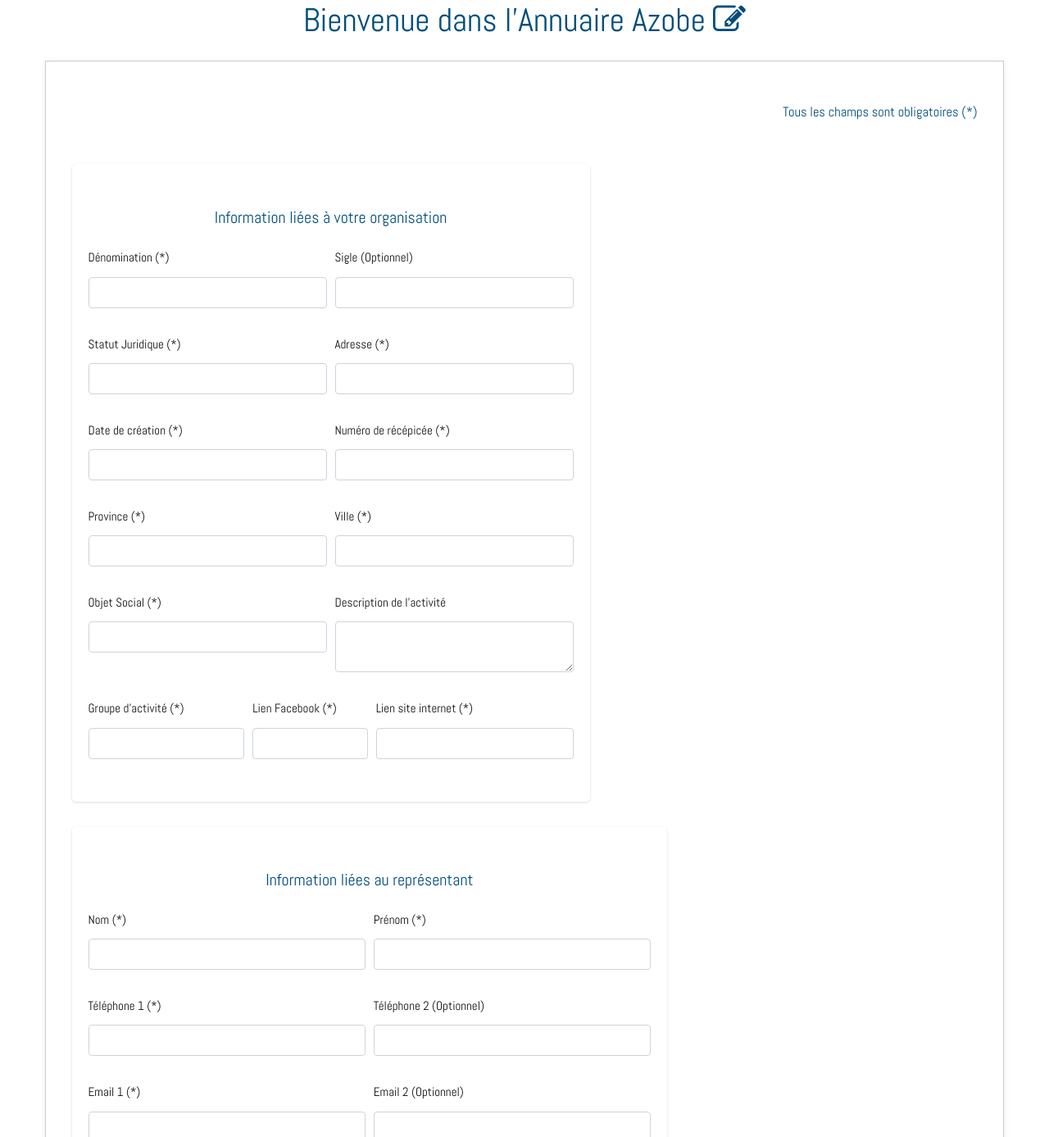
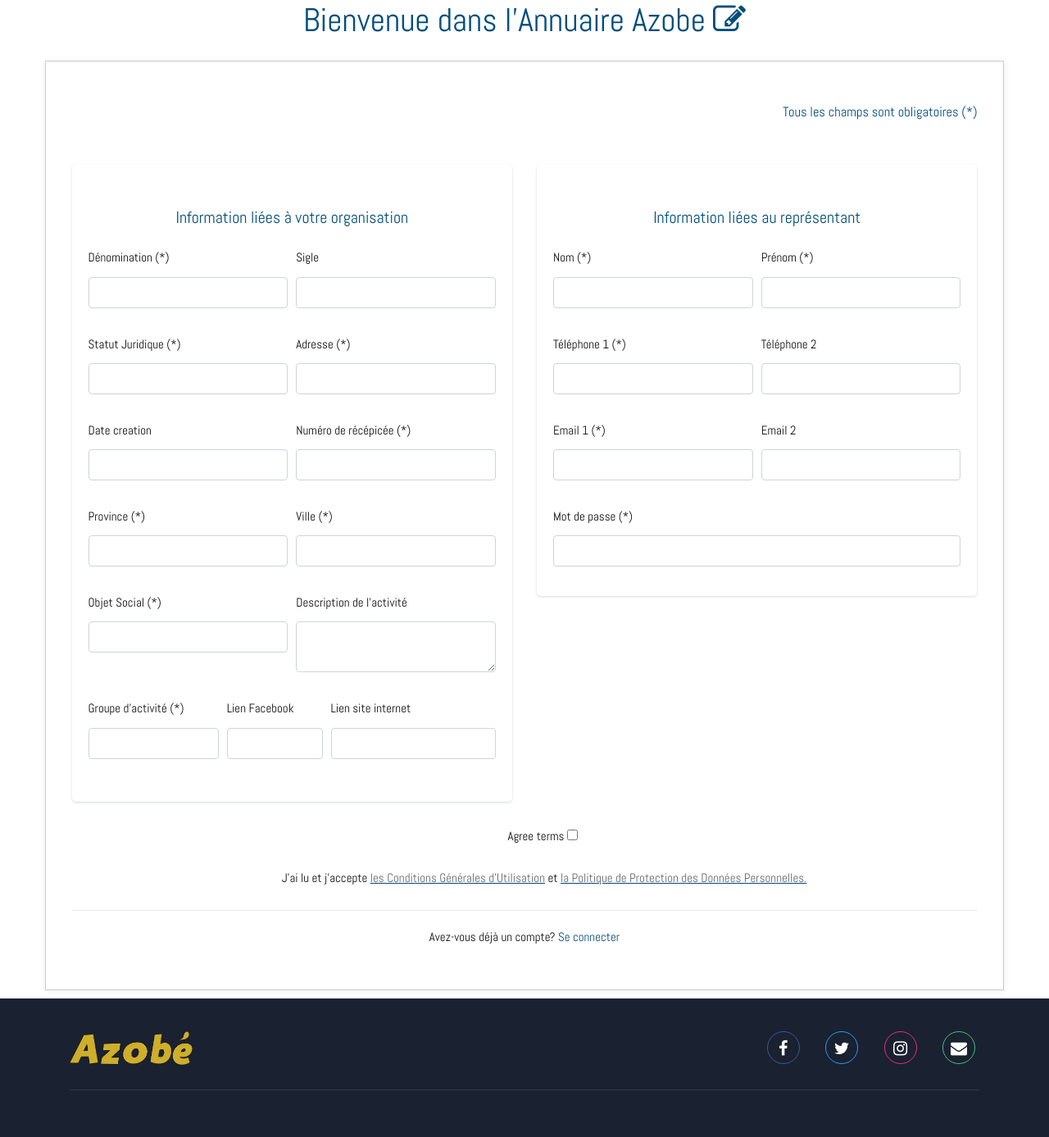
Before and after one commit to MLRAleader/projet_azobe, a Symfony app: template templates/registration/register.html.twig in a window 1280 px wide. Shown: the part 450-1837 px from the top of the page at 82% size. Run offline with Twig, Linux system fonts and the light colour scheme; the template is opened without the code that fills it, so the values that code supplies are empty; form fields are guessed from the names that the template uses; some libraries are stand-ins or nearby versions; some web fonts are replaced.

Commit message:
Stylisation du formulaire d'inscription

```diff
--- a/src/Form/RegistrationFormType.php
+++ b/src/Form/RegistrationFormType.php
@@ -8,6 +8,7 @@
 use Symfony\Bridge\Doctrine\Form\Type\EntityType;
 use Symfony\Component\Form\AbstractType;
 use Symfony\Component\Form\Extension\Core\Type\CheckboxType;
+use Symfony\Component\Form\Extension\Core\Type\DateType;
 use Symfony\Component\Form\Extension\Core\Type\EmailType;
 use Symfony\Component\Form\Extension\Core\Type\PasswordType;
 use Symfony\Component\Form\Extension\Core\Type\RepeatedType;
@@ -55,7 +56,7 @@
             ->add('province', ProvinceFormType::class)
             ->add('sigle',TextType::class,array('attr'=>array('placeholder'=>'Une abréviation de votre organisation')))
             ->add('numero_recepisse',TextType::class,array('attr'=>array('placeholder'=>'Le numéro de votre récépissé')))
-            ->add('date_creation')
+            ->add('date_creation',DateType::class,array('label'=>'Date de création'))
             ->add('adresse',TextType::class,array('attr'=>array('placeholder'=>'La ville de votre siège')))
             ->add('site_internet',TextType::class,array('attr'=>array('placeholder'=>'Le lien de votre site internet')))
             ->add('lien_facebook',TextType::class,array('attr'=>array('placeholder'=>'Le lien facebook de votre page')))
--- a/src/Form/ResetPasswordRequestFormType.php
+++ b/src/Form/ResetPasswordRequestFormType.php
@@ -16,7 +16,7 @@
             ->add('email', EmailType::class, [
                 'constraints' => [
                     new NotBlank([
-                        'message' => 'Please enter your email',
+                        'message' => 'Entrez votre adresse email',
                     ]),
                 ],
             ])
--- a/templates/registration/register.html.twig
+++ b/templates/registration/register.html.twig
@@ -19,10 +19,11 @@
           {% endfor %}
 
           <!--Zone du formulaire-->
+
           {{ form_start(registrationForm) }}
           <p class="text-right pt-3 pb-4 blue-color">Tous les champs sont obligatoires (*)</p>
           <div class="row">
-            <div class="col-sm-7">
+            <div class="col-sm-6">
               <div class="card">
                 <div class="card-body">
                   <h5 class="card-title log-sign-title mb-25 blue-color text-center">Information liées à votre organisation</h5>
@@ -34,7 +35,7 @@
                       {{form_row(registrationForm.denomination,{ 'label': 'Dénomination (*)' })}}
                     </div>
                     <div class="col-lg-6 col-md-4 form-group">
-                      {{form_row(registrationForm.sigle, {'label':'Sigle (Optionnel)'})}}
+                      {{form_row(registrationForm.sigle, {'label':'Sigle'})}}
                     </div>
                   </div>
                   <!--Statut Juridique et Siège-->
@@ -48,10 +49,15 @@
                   </div>
                   <!--Date de création et Récépissé-->
                   <div class="form-row">
-                    <div class="col-lg-6 col-md-4 form-group">
-                      {{form_row(registrationForm.date_creation, {'label':'Date de création (*)'})}}
+                    <div class="col-lg-6 form-group">
+                    <style>
+                    .date-font{
+                      font-size:15px;
+                    }
+                    </style>
+                      {{form_row(registrationForm.date_creation, {'label_attr': {'class': 'date-font'}})}}
                     </div>
-                    <div class="col-lg-6 col-md-4 form-group">
+                    <div class="col-lg-6 form-group">
                       {{form_row(registrationForm.numero_recepisse, {'label':'Numéro de récépicée (*)'})}}
                     </div>
                   </div>
@@ -79,17 +85,16 @@
                       {{form_row(registrationForm.groupe_activite,{'label':'Groupe d\'activité (*)'})}}
                     </div>
                   <div class="col-lg-3 form-group">
-						    {{form_row(registrationForm.site_internet,{'label':'Lien Facebook (*)'})}}
+                      {{form_row(registrationForm.site_internet,{'label':'Lien Facebook'})}}
                   </div>
                   <div class="col-lg-5 form-group">
-							{{form_row(registrationForm.lien_facebook,{'label':'Lien site internet (*)'})}}
-						</div>
-				  </div>
-
+                    {{form_row(registrationForm.lien_facebook,{'label':'Lien site internet'})}}
                   </div>
                 </div>
                 </div>
-            <div class="col-sm-8">
+              </div>
+            </div>
+            <div class="col-sm-6">
               <div class="card">
                 <div class="card-body">
                   <h5 class="card-title log-sign-title mb-25 blue-color text-center">Information liées au représentant</h5>
@@ -110,7 +115,7 @@
                       {{form_row(registrationForm.phone_number, {'label':'Téléphone 1 (*)'})}}
                     </div>
                     <div class="form-group col-md-6">
-                      {{form_row(registrationForm.phone_number2, {'label':'Téléphone 2 (Optionnel)'})}}
+                      {{form_row(registrationForm.phone_number2, {'label':'Téléphone 2'})}}
                     </div>
                   </div>
                   <!--Email1 et Email 2-->
@@ -119,12 +124,32 @@
                       {{ form_row(registrationForm.email,{'label':'Email 1 (*)'}) }}
                     </div>
                     <div class="form-group col-md-6">
-                      {{form_row(registrationForm.mail_contact2, {'label':'Email 2 (Optionnel)'})}}
+                      {{form_row(registrationForm.mail_contact2, {'label':'Email 2'})}}
                     </div>
                   </div>
-
+                  <!--Password-->
+                  <div class="form-row">
+                    <div class="col-md">
+                      {{ form_row(registrationForm.plainPassword,{'label':'Mot de passe (*)'}) }}
                     </div>
                   </div>
+                </div>
+              </div>
+            </div>
+          </div>
+          <!--Terme et Contrat-->
+          <div class="form-group text-center">
+            <div class="maxl">
+              <label class="radio inline ml-5">
+                {{ form_row(registrationForm.agreeTerms) }}
+                <!-- checked -->
+                <span class="inscription_terms">
+                  J'ai lu et j'accepte
+                  <a href="{{path('cgu_conditions')}}" target="_blank">les Conditions Générales d'Utilisation</a>
+                  et
+                  <a href="{{path('cgu_conditions')}}" target="_blank">la Politique de Protection des Données Personnelles.</a>
+                </span>
+              </label>
             </div>
           </div>
           {{ form_end(registrationForm) }}
```
Also changed, not shown: src/Form/ChangePasswordFormType.php (+4 -4 lines), templates/partials/code-formulaire.html (+4 -5 lines), templates/reset_password/reset.html.twig (+23 -5 lines), templates/base.html.twig (line endings or trailing spaces). Lines whose indentation alone changed are shown as unchanged.
